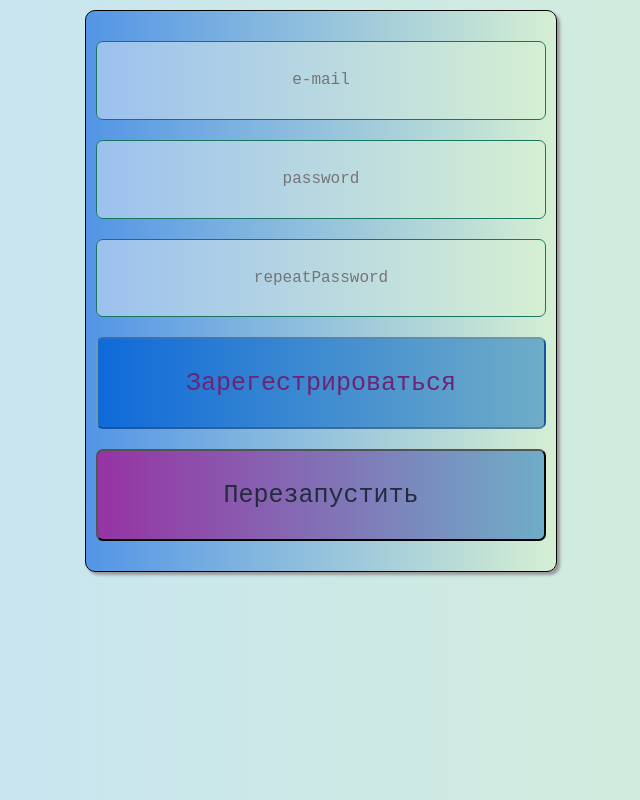
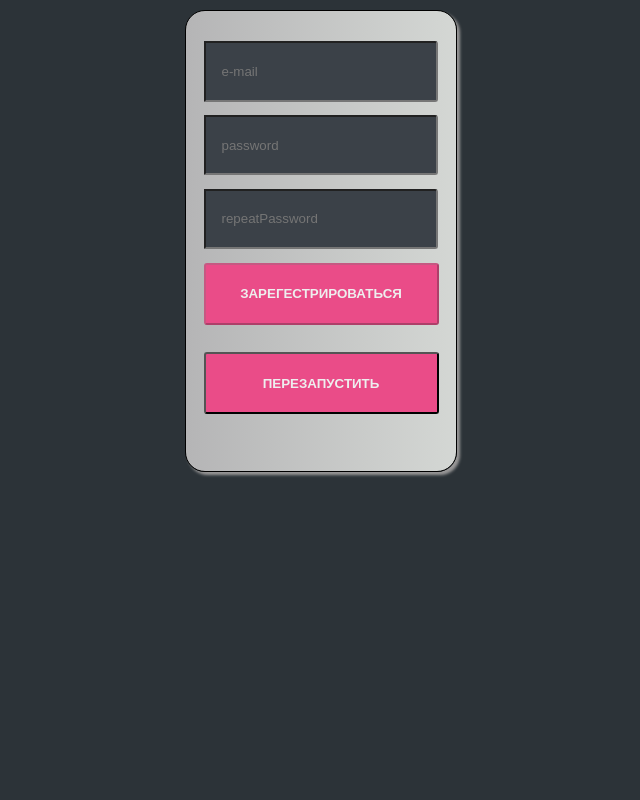
Before and after one commit to ProkofyevM/modal-window-app, a React (Create React App) app: page / in a window 1280 px wide. Shown: the whole page, without its empty margins (319-959 px from the left). Built offline with nearby package versions, Linux system fonts and the light colour scheme.

Commit message:
react hook form task

```diff
--- a/src/app.module.css
+++ b/src/app.module.css
@@ -1,6 +1,4 @@
 .app {
-	margin: 0;
-	padding: 0;
 	display: flex;
 	flex-direction: column;
 	align-items: center;
@@ -12,18 +10,25 @@
 
 .item {
 	display: grid;
-	width: 450px;
-	height: 500px;
-	gap: 20px;
+  justify-content: center;
+	width: 250px;
+	height: 400px;
 	padding: 30px 10px 30px 10px;
 	border: 1px solid black;
-	border-radius: 10px;
+	border-radius: 20px;
 	box-shadow: 3px 3px 3px rgb(153, 152, 152);
-	background-image: -webkit-linear-gradient(left, rgb(83, 149, 230), rgb(213, 239, 211));
+	background-image: -webkit-linear-gradient(
+		left,
+		rgb(181, 181, 182),
+		rgb(212, 215, 212)
+	);
 }
 
 .error {
-	height: 35px;
+  display: grid;
+  justify-content: center;
+  align-content: center;
+	height: 60px;
 	border: 1px solid red;
 	border-radius: 3px;
 	color: rgb(239, 3, 3);
@@ -32,27 +37,40 @@
 }
 
 .input {
-  font-size: 16px;
-	border: 1px solid rgb(24, 118, 96);
-	border-radius: 7px;
-  font-family: Courier New, monospace;
-	text-align: center;
-	color: black;
-  background-image: -webkit-linear-gradient(left, rgb(156, 193, 238), rgb(213, 239, 211));
+  background-color: #3b4148;
+	border-radius: 0px 3px 3px 0px;
+	-moz-border-radius: 0px 3px 3px 0px;
+	-webkit-border-radius: 0px 3px 3px 0px;
+	color: #dbddde;
+	margin-bottom: 1em;
+	padding: 0 16px;
+	width: 198px;
 }
 
 .btn1 {
-	font-size: 25px;
-	font-family: Courier New, monospace;
-	color: rgb(107, 37, 116);
-	border-radius: 7px;
-	background-image: -webkit-linear-gradient(left, rgb(15, 106, 217), rgb(111, 173, 200));
+
+	border-radius: 3px;
+	-moz-border-radius: 3px;
+	-webkit-border-radius: 3px;
+	background-color: #ea4c88;
+	color: #eee;
+	font-weight: bold;
+	margin-bottom: 2em;
+	text-transform: uppercase;
+	cursor:pointer;
+	width: 235px;
 }
 
 .btn2 {
-	font-size: 25px;
-	font-family: Courier New, monospace;
-	color: rgb(35, 43, 63);
-	border-radius: 7px;
-	background-image: -webkit-linear-gradient(left, rgb(150, 51, 163), rgb(111, 173, 200));
+
+	border-radius: 3px;
+	-moz-border-radius: 3px;
+	-webkit-border-radius: 3px;
+	background-color: #ea4c88;
+	color: #eee;
+	font-weight: bold;
+	margin-bottom: 2em;
+	text-transform: uppercase;
+	cursor:pointer;
+	width: 235px;
 }
--- a/src/index.css
+++ b/src/index.css
@@ -1,7 +1,9 @@
 body {
-	margin: 0;
-	font-family: Courier New, monospace;
-	background-image: -webkit-linear-gradient(left, rgb(196, 226, 250), rgb(213, 239, 211));
+  background-color: #2c3338;
+	color: #606468;
+	font-family: 'Open Sans', Arial, sans-serif;
+	font-size: 14px;
+	line-height: 1.5em;
 }
 
 code {
```
